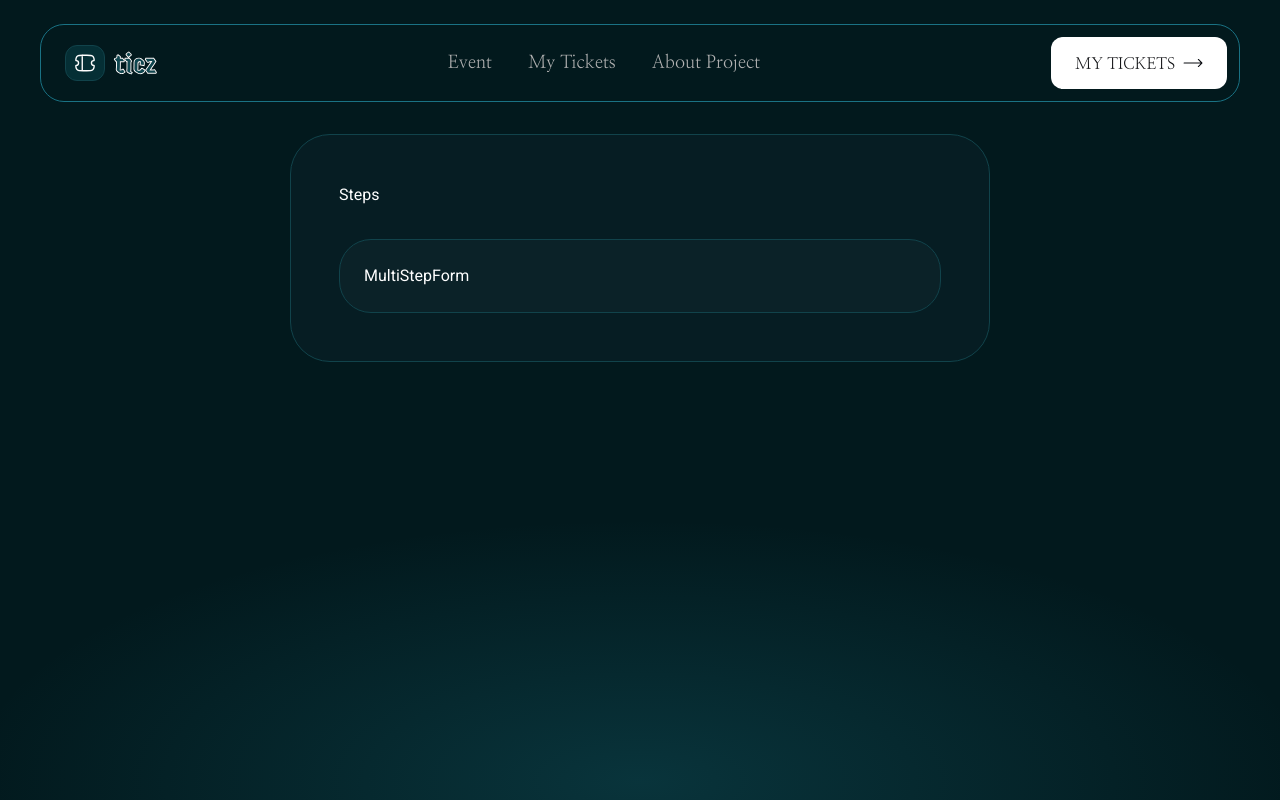
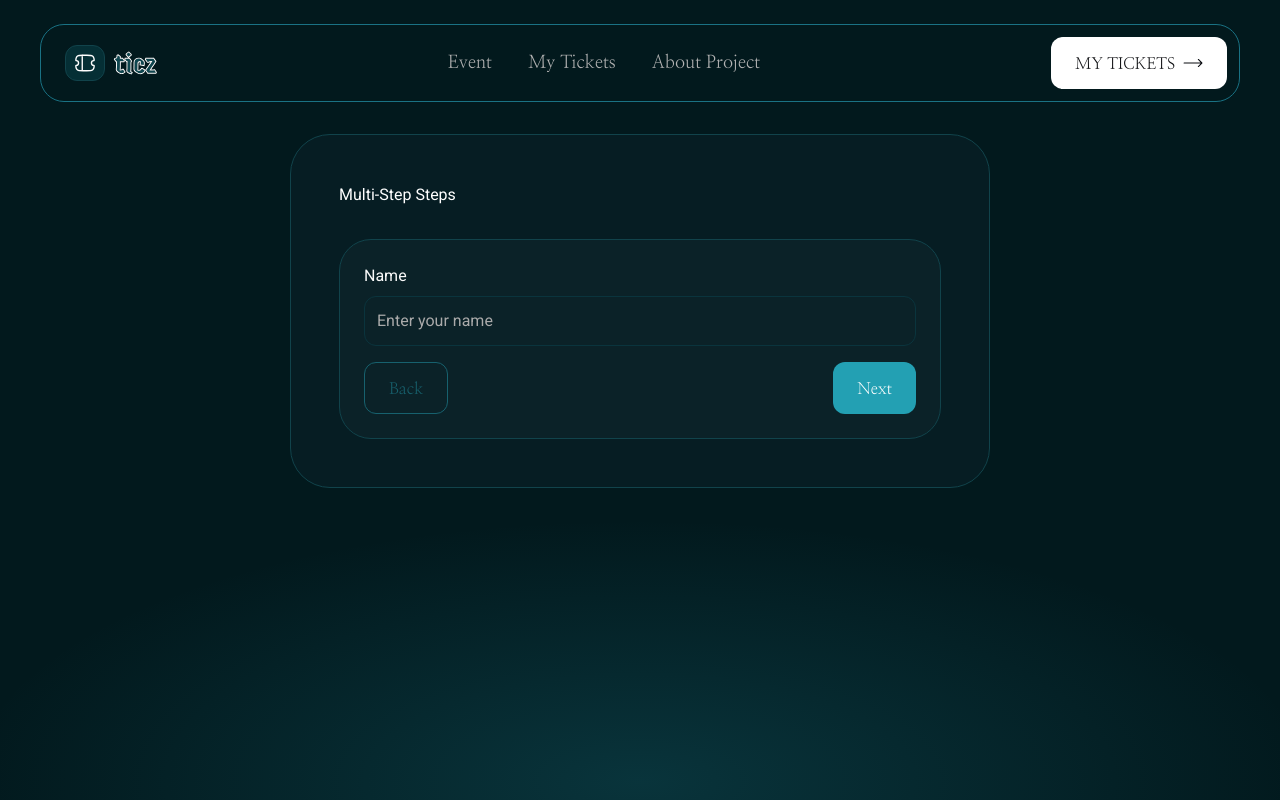
Before and after one commit to AJ1732/hng-12--stage-2, a Next.js app: page / in a window 1280 px wide. Built offline with nearby package versions, Linux system fonts and the light colour scheme; a web font is replaced by a local one.

Commit message:
chore: set up multi step

```diff
--- a/src/app/page.tsx
+++ b/src/app/page.tsx
@@ -1,9 +1,10 @@
 import { MultiStepForm } from "@/components";
+import { MultiFormProvider } from "@/provider/multiform";
 
 export default function Home() {
   return (
-    <main>
+    <MultiFormProvider>
       <MultiStepForm />
-    </main>
+    </MultiFormProvider>
   );
 }
--- /dev/null
+++ b/src/components/custom/MultiStepForm/components/StepOneForm/index.tsx
@@ -0,0 +1,36 @@
+"use client";
+
+import React from "react";
+import {
+  FormField,
+  FormItem,
+  FormLabel,
+  FormControl,
+  FormMessage,
+} from "@/components/ui/form";
+import { Input } from "@/components/ui/input";
+import { useMultiForm } from "@/provider/multiform";
+
+const StepOne: React.FC = () => {
+  const { form } = useMultiForm();
+
+  return (
+    <div>
+      <FormField
+        control={form.control}
+        name="name"
+        render={({ field }) => (
+          <FormItem>
+            <FormLabel>Name</FormLabel>
+            <FormControl>
+              <Input placeholder="Enter your name" {...field} />
+            </FormControl>
+            <FormMessage />
+          </FormItem>
+        )}
+      />
+    </div>
+  );
+};
+
+export default StepOne;
--- /dev/null
+++ b/src/components/custom/MultiStepForm/components/StepThreeForm/index.tsx
@@ -0,0 +1,36 @@
+"use client";
+
+import React from "react";
+import {
+  FormField,
+  FormItem,
+  FormLabel,
+  FormControl,
+  FormMessage,
+} from "@/components/ui/form";
+import { Input } from "@/components/ui/input";
+import { useMultiForm } from "@/provider/multiform";
+
+const StepThree: React.FC = () => {
+  const { form } = useMultiForm();
+
+  return (
+    <div>
+      <FormField
+        control={form.control}
+        name="password"
+        render={({ field }) => (
+          <FormItem>
+            <FormLabel>Password</FormLabel>
+            <FormControl>
+              <Input type="password" placeholder="Enter your password" {...field} />
+            </FormControl>
+            <FormMessage />
+          </FormItem>
+        )}
+      />
+    </div>
+  );
+};
+
+export default StepThree;
--- /dev/null
+++ b/src/components/custom/MultiStepForm/components/StepTwoForm/index.tsx
@@ -0,0 +1,36 @@
+"use client";
+
+import React from "react";
+import {
+  FormField,
+  FormItem,
+  FormLabel,
+  FormControl,
+  FormMessage,
+} from "@/components/ui/form";
+import { Input } from "@/components/ui/input";
+import { useMultiForm } from "@/provider/multiform";
+
+const StepTwo: React.FC = () => {
+  const { form } = useMultiForm();
+
+  return (
+    <div>
+      <FormField
+        control={form.control}
+        name="email"
+        render={({ field }) => (
+          <FormItem>
+            <FormLabel>Email</FormLabel>
+            <FormControl>
+              <Input type="email" placeholder="Enter your email" {...field} />
+            </FormControl>
+            <FormMessage />
+          </FormItem>
+        )}
+      />
+    </div>
+  );
+};
+
+export default StepTwo;
--- /dev/null
+++ b/src/components/custom/MultiStepForm/components/index.tsx
@@ -0,0 +1,3 @@
+export { default as StepOneForm } from "./StepOneForm";
+export { default as StepTwoForm } from "./StepTwoForm";
+export { default as StepThreeForm } from "./StepThreeForm";
--- a/src/components/custom/MultiStepForm/index.tsx
+++ b/src/components/custom/MultiStepForm/index.tsx
@@ -1,12 +1,63 @@
+"use client";
+
 import React from "react";
+import { Form } from "@/components/ui/form";
+import { ButtonLink } from "@/components/ui/button-link";
+import { useMultiForm } from "@/provider/multiform";
+import { StepOneForm, StepThreeForm, StepTwoForm } from "./components";
 
-const MultiStepForm = () => {
+const MultiStepForm: React.FC = () => {
+  const { form, step, setStep } = useMultiForm();
+  const totalSteps = 3;
+
+  const handleNext = () => {
+    if (step < totalSteps) {
+      setStep(step + 1);
+    }
+  };
+
+  const handleBack = () => {
+    if (step > 1) {
+      setStep(step - 1);
+    }
+  };
+
+  const onSubmit = (data: any) => {
+    console.log("Submitted Form Data:", data);
+  };
+
   return (
     <section className="mx-auto max-w-[43.75rem] space-y-8 rounded-[2.5rem] border border-accent-100 bg-accent-300 p-12">
-      <div>Steps</div>
-      <div className="rounded-[2rem] border border-accent-100 bg-accent-600 p-6">
-        MultiStepForm
-      </div>
+      <h1>Multi-Step Steps</h1>
+
+      <Form {...form}>
+        <form
+          onSubmit={form.handleSubmit(onSubmit)}
+          className="rounded-[2rem] border border-accent-100 bg-accent-600 p-6"
+        >
+          {step === 1 && <StepOneForm />}
+          {step === 2 && <StepTwoForm />}
+          {step === 3 && <StepThreeForm />}
+
+          <div className="mt-4 flex justify-between">
+            <ButtonLink
+              type="button"
+              variant="outline"
+              onClick={handleBack}
+              disabled={step === 1}
+            >
+              Back
+            </ButtonLink>
+            {step < totalSteps ? (
+              <ButtonLink type="button" onClick={handleNext}>
+                Next
+              </ButtonLink>
+            ) : (
+              <ButtonLink type="submit">Submit</ButtonLink>
+            )}
+          </div>
+        </form>
+      </Form>
     </section>
   );
 };
--- /dev/null
+++ b/src/provider/multiform.tsx
@@ -0,0 +1,96 @@
+"use client";
+
+import React, { createContext, useContext, useEffect, useState } from "react";
+import { openDB } from "idb";
+import { useForm, UseFormReturn } from "react-hook-form";
+import { zodResolver } from "@hookform/resolvers/zod";
+import { z } from "zod";
+
+// Define the validation schema for the multi‑step form.
+export const MultiStepFormSchema = z.object({
+  name: z.string().min(2, { message: "Name must be at least 2 characters." }),
+  email: z.string().email({ message: "Invalid email address." }),
+  password: z.string().min(6, { message: "Password must be at least 6 characters." }),
+});
+
+export type MultiStepFormData = z.infer<typeof MultiStepFormSchema>;
+
+const DB_NAME = "MultiStepFormDB";
+const STORE_NAME = "FormStore";
+
+// Context value now holds the react‑hook‑form control plus current step.
+interface MultiFormContextType {
+  form: UseFormReturn<MultiStepFormData>;
+  step: number;
+  setStep: (newStep: number) => void;
+}
+
+const MultiFormContext = createContext<MultiFormContextType | undefined>(undefined);
+
+export const MultiFormProvider: React.FC<{ children: React.ReactNode }> = ({ children }) => {
+  // Create the react‑hook‑form control with Zod validation.
+  const form = useForm<MultiStepFormData>({
+    resolver: zodResolver(MultiStepFormSchema),
+    defaultValues: {
+      name: "",
+      email: "",
+      password: "",
+    },
+  });
+
+  const [step, setStepState] = useState<number>(1);
+  // Subscribe to all form field changes.
+  const watchedValues = form.watch();
+
+  // On mount, load persisted form values and step from IndexedDB.
+  useEffect(() => {
+    const loadData = async () => {
+      const db = await openDB(DB_NAME, 1, {
+        upgrade(db) {
+          if (!db.objectStoreNames.contains(STORE_NAME)) {
+            db.createObjectStore(STORE_NAME);
+          }
+        },
+      });
+      const savedFormData = await db.get(STORE_NAME, "formData");
+      const savedStep = await db.get(STORE_NAME, "formStep");
+      if (savedFormData) {
+        form.reset(savedFormData);
+      }
+      if (savedStep) {
+        setStepState(savedStep);
+      }
+    };
+    loadData();
+    // We depend on "form" only on mount.
+    // eslint-disable-next-line react-hooks/exhaustive-deps
+  }, []);
+
+  // Persist form values and step to IndexedDB whenever they change.
+  useEffect(() => {
+    const persistData = async () => {
+      const db = await openDB(DB_NAME, 1);
+      await db.put(STORE_NAME, watchedValues, "formData");
+      await db.put(STORE_NAME, step, "formStep");
+    };
+    persistData();
+  }, [watchedValues, step]);
+
+  const setStep = (newStep: number) => {
+    setStepState(newStep);
+  };
+
+  return (
+    <MultiFormContext.Provider value={{ form, step, setStep }}>
+      {children}
+    </MultiFormContext.Provider>
+  );
+};
+
+export const useMultiForm = (): MultiFormContextType => {
+  const context = useContext(MultiFormContext);
+  if (!context) {
+    throw new Error("useMultiForm must be used within a MultiFormProvider");
+  }
+  return context;
+};
```
